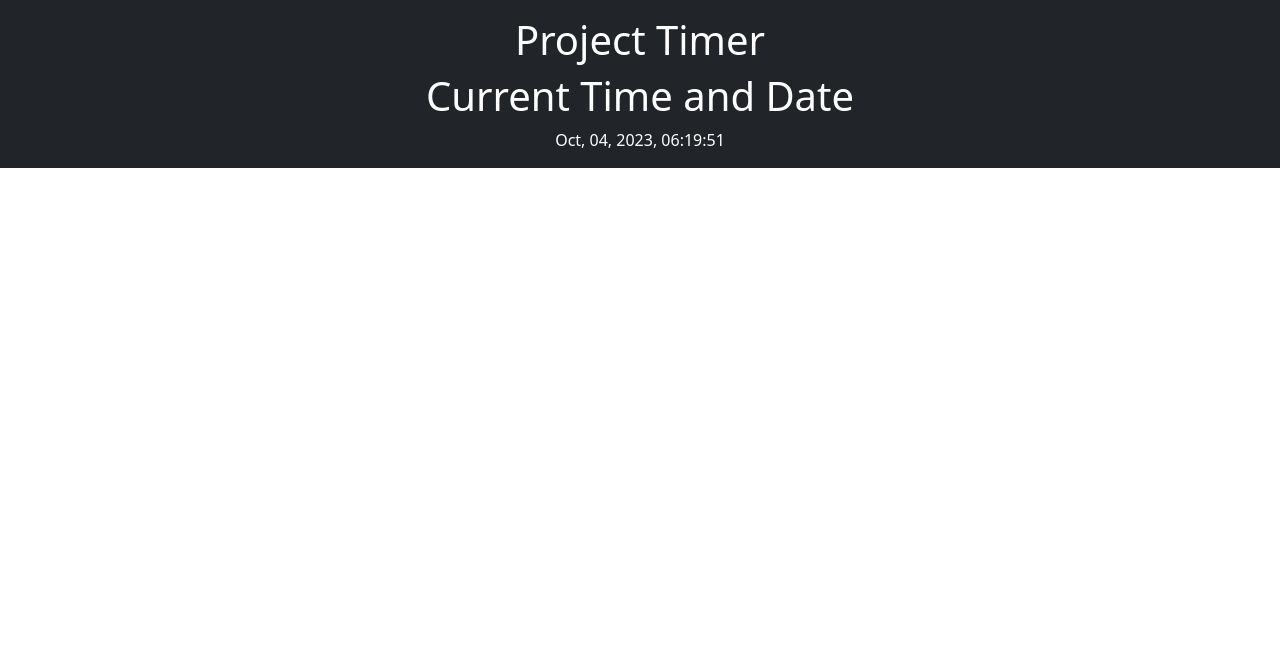
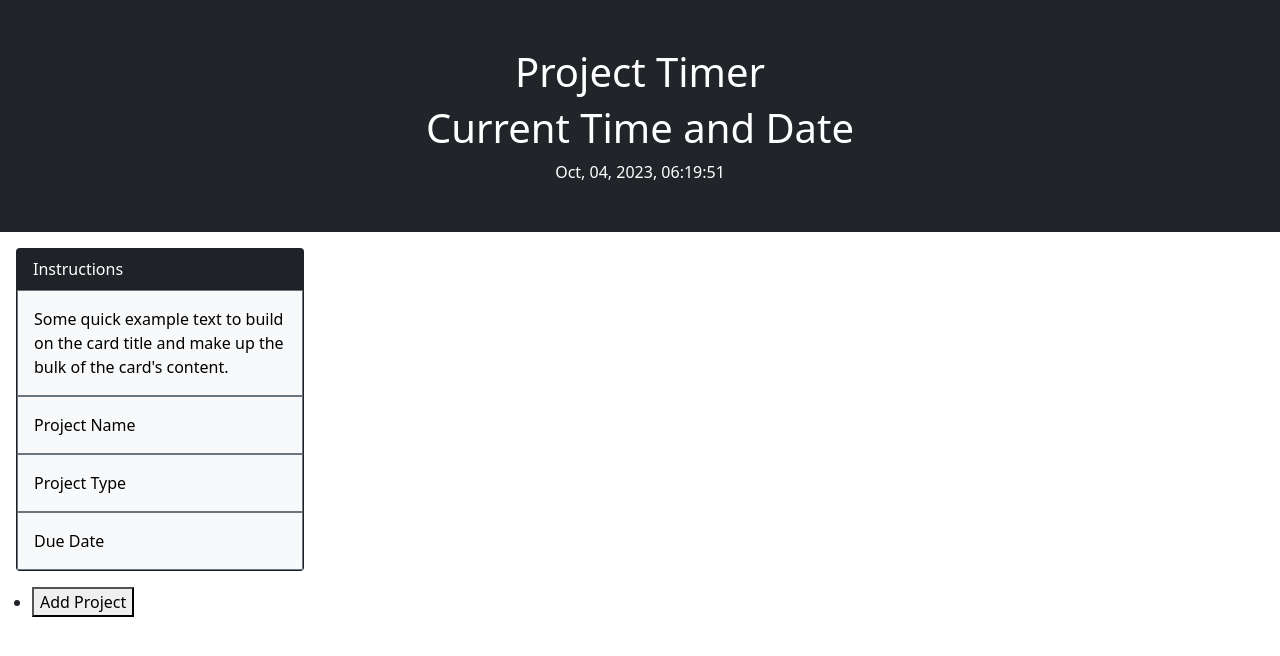
Before and after one commit to MAT-2/project-tracker, a plain HTML site: page index.html in a window 1280 px wide. Drawn offline with nearby package versions, Linux system fonts and the light colour scheme.

Commit message:
Added BootStrap styling to create card on page.

```diff
--- a/index.html
+++ b/index.html
@@ -19,11 +19,34 @@
     <link rel="stylesheet" href="style.css" />
   </head>
   <body>
-    <header class="p-3 mb-2 bg-dark text-white text-center">
+    <header class="p-5 mb-2 bg-dark text-white text-center">
       <h1>Project Timer</h1>
       <h1>Current Time and Date</h1>
       <div id="timeCurrent">Insert Date Here</div>
     </header>
+    <main>
+      <div class="card text-white bg-dark mb-3 m-3" style="max-width: 18rem">
+        <div class="card-header">Instructions</div>
+        <div class="card-body bg-light text-black border border-secondary">
+          <p class="card-text">
+            Some quick example text to build on the card title and make up the
+            bulk of the card's content.
+          </p>
+        </div>
+        <div class="card-body bg-light text-black border border-secondary">
+          <p class="card-text">Project Name</p>
+        </div>
+        <div class="card-body bg-light text-black border border-secondary">
+          <p class="card-text">Project Type</p>
+        </div>
+        <div class="card-body bg-light text-black border border-secondary">
+          <p class="card-text">Due Date</p>
+        </div>
+      </div>
+      <ul>
+        <li><button>Add Project</button></li>
+      </ul>
+    </main>
     <script src="https://code.jquery.com/jquery-1.12.4.js"></script>
     <script src="https://code.jquery.com/ui/1.12.1/jquery-ui.js"></script>
     <script src="https://cdn.jsdelivr.net/npm/dayjs@1/dayjs.min.js"></script>
```
